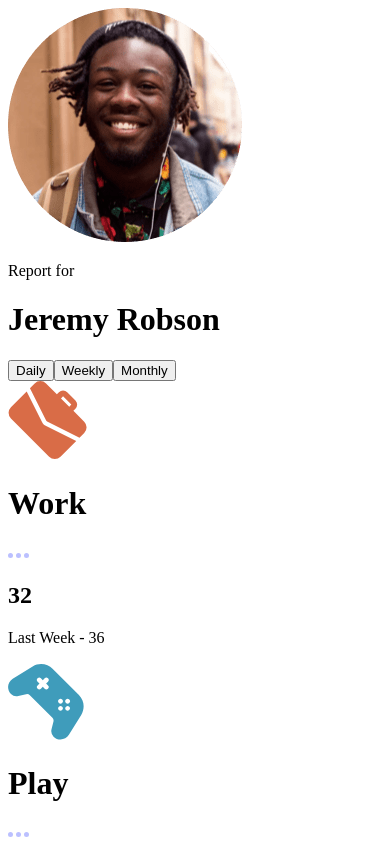
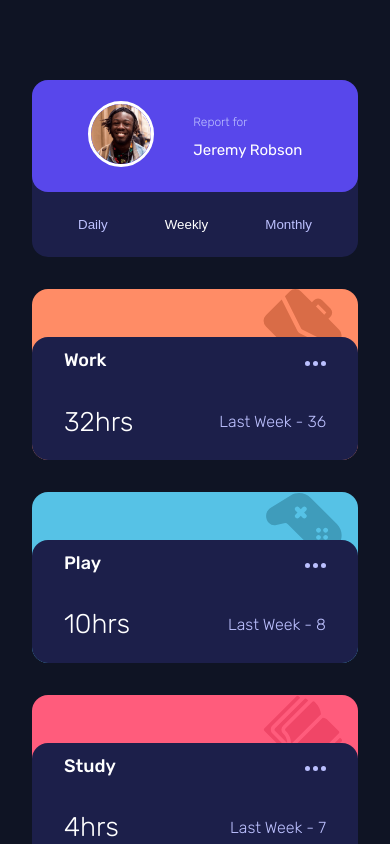
Before and after one commit to yankidogan/time-tracking-dashboard, a React (Create React App) app: page / in a window 390 px wide. Shown: the top 844 px of the page. Built offline with nearby package versions, Linux system fonts and the light colour scheme.

Commit message:
added styles for the mobile view

```diff
--- a/src/App.js
+++ b/src/App.js
@@ -1,5 +1,6 @@
 import data from './data/data';
-import {useState} from 'react';
+import { useState } from 'react';
+import './styles/main.css';
 import ReportSection from './components/ReportSection';
 import DashboardElement from './components/DashboardElement';
 
@@ -8,9 +9,9 @@ function App() {
   const [timeframe, setTimeframe] = useState('weekly');
 
   let previousText = '';
-  switch(timeframe){
+  switch (timeframe) {
     case 'daily':
-      previousText = 'Last Day'
+      previousText = 'Yesterday'
       break;
     case 'monthly':
       previousText = 'Last Month'
@@ -21,7 +22,7 @@ function App() {
   }
 
   const filteredData = data.map(d => {
-    return({
+    return ({
       title: d.title,
       previous_text: previousText,
       current: d.timeframes[timeframe].current,
@@ -29,14 +30,14 @@ function App() {
     })
   });
 
-return(
-  <div className='main-container'>
-    <ReportSection setTimeframe={setTimeframe} />
-    {filteredData.map((f, i) =>
-      <DashboardElement key={i} elementData={f}/>
-    )}
-  </div>
-);
+  return (
+    <div className='main-container'>
+      <ReportSection timeframe={timeframe} setTimeframe={setTimeframe} />
+      {filteredData.map((f, i) =>
+        <DashboardElement key={i} elementData={f} />
+      )}
+    </div>
+  );
 
 }
 
--- a/src/components/DashboardElement.js
+++ b/src/components/DashboardElement.js
@@ -6,12 +6,12 @@ import socialIcon from '../images/icon-social.svg';
 import studyIcon from '../images/icon-study.svg';
 import workIcon from '../images/icon-work.svg';
 
-const DashboardElement = ({elementData}) => {
+const DashboardElement = ({ elementData }) => {
 
     let iconToUse = workIcon;
     let classToUse = 'work-element';
 
-    switch(elementData.title){
+    switch (elementData.title) {
         case 'Exercise':
             iconToUse = exerciseIcon
             classToUse = 'exercise-element'
@@ -37,9 +37,8 @@ const DashboardElement = ({elementData}) => {
             classToUse = 'work-element';
     }
 
-
     return (
-        <div className={classToUse}>
+        <div className={`element ${classToUse}`}>
             <div className="element-header">
                 <img src={iconToUse} alt="" />
             </div>
@@ -54,7 +53,7 @@ const DashboardElement = ({elementData}) => {
                 </div>
                 <div className="row">
                     <div className="element-time">
-                    <h2>{elementData.current}</h2>
+                        <h2>{`${elementData.current}hrs`}</h2>
                     </div>
                     <div className="element-stats">
                         <p>{`${elementData.previous_text} - ${elementData.previous}`}</p>
--- a/src/components/ReportSection.js
+++ b/src/components/ReportSection.js
@@ -1,5 +1,5 @@
 import jeremyImage from '../images/image-jeremy.png';
-const ReportSection = ({setTimeframe}) => {
+const ReportSection = ({timeframe, setTimeframe}) => {
     return (
         <div className="report-section">
         <div className="container">
@@ -13,9 +13,12 @@ const ReportSection = ({setTimeframe}) => {
                 </div>
             </div>
             <div className="report-filter">
-                <button onClick={() => setTimeframe('daily')}>Daily</button>
-                <button onClick={() => setTimeframe('weekly')}>Weekly</button>
-                <button onClick={() => setTimeframe('monthly')}>Monthly</button>
+                <button className={timeframe==='daily' ? 'selected' : null}
+                        onClick={() => setTimeframe('daily')}>Daily</button>
+                <button className={timeframe==='weekly' ? 'selected' : null}
+                        onClick={() => setTimeframe('weekly')}>Weekly</button>
+                <button className={timeframe==='monthly' ? 'selected' : null}
+                        onClick={() => setTimeframe('monthly')}>Monthly</button>
             </div>
         </div>
     </div>
--- /dev/null
+++ b/src/styles/main.css
@@ -0,0 +1,164 @@
+@import url("https://fonts.googleapis.com/css2?family=Rubik:wght@300;400;500&display=swap");
+body {
+  background: #0f1424;
+  margin: 5em 2em;
+  font-family: 'Rubik';
+  text-align: center;
+}
+
+.report-section .container {
+  display: -webkit-box;
+  display: -ms-flexbox;
+  display: flex;
+  -webkit-box-orient: vertical;
+  -webkit-box-direction: normal;
+      -ms-flex-direction: column;
+          flex-direction: column;
+  background: #1c1f4a;
+  border-radius: 1em;
+}
+
+.report-section .container .report-info {
+  display: -webkit-box;
+  display: -ms-flexbox;
+  display: flex;
+  -webkit-box-pack: space-evenly;
+      -ms-flex-pack: space-evenly;
+          justify-content: space-evenly;
+  -webkit-box-align: center;
+      -ms-flex-align: center;
+          align-items: center;
+  padding: 1em 1em;
+  background: #5847eb;
+  border-radius: 1em;
+  height: 5em;
+}
+
+.report-section .container .report-info .report-image img {
+  width: 60px;
+  border: solid 3px white;
+  border-radius: 50%;
+}
+
+.report-section .container .report-info .report-details {
+  text-align: left;
+}
+
+.report-section .container .report-info .report-details p {
+  font-size: 12px;
+  font-weight: 300;
+  color: #bdc1ff;
+}
+
+.report-section .container .report-info .report-details h1 {
+  font-size: 15px;
+  font-weight: 400;
+  color: white;
+}
+
+.report-section .container .report-filter {
+  display: -webkit-box;
+  display: -ms-flexbox;
+  display: flex;
+  -webkit-box-pack: justify;
+      -ms-flex-pack: justify;
+          justify-content: space-between;
+  padding: 1.5em 2.5em;
+}
+
+.report-section .container .report-filter button {
+  background: none;
+  border: none;
+  color: #bdc1ff;
+  font-weight: 300;
+}
+
+.report-section .container .report-filter button:hover {
+  color: white;
+  cursor: pointer;
+}
+
+.report-section .container .report-filter .selected {
+  color: white;
+}
+
+.element {
+  border-radius: 1em;
+  margin-top: 2em;
+}
+
+.element-header {
+  height: 3em;
+  overflow: hidden;
+  text-align: right;
+  padding: 0 1em;
+}
+
+.element-body {
+  background: #1c1f4a;
+  border-radius: 1em;
+  color: white;
+}
+
+.element-body:hover {
+  background: #6f76c8;
+  cursor: pointer;
+}
+
+.element-body .row {
+  display: -webkit-box;
+  display: -ms-flexbox;
+  display: flex;
+  -webkit-box-pack: justify;
+      -ms-flex-pack: justify;
+          justify-content: space-between;
+  -webkit-box-align: center;
+      -ms-flex-align: center;
+          align-items: center;
+  padding: 0 2em;
+}
+
+.element-body h1 {
+  font-size: 18px;
+  font-weight: 500;
+}
+
+.element-body h2 {
+  font-weight: 300;
+  font-size: 27px;
+}
+
+.element-body p {
+  font-weight: 300;
+  color: #bdc1ff;
+}
+
+.element-body img:hover {
+  cursor: pointer;
+  color: white;
+}
+
+.work-element {
+  background: #ff8c66;
+}
+
+.play-element {
+  background: #56c2e6;
+}
+
+.study-element {
+  background: #ff5c7c;
+}
+
+.exercise-element {
+  background: #4acf81;
+}
+
+.social-element {
+  background: #7536d3;
+}
+
+.self-care-element {
+  background: #f1c65b;
+}
+/*# sourceMappingURL=main.css.map */
--- /dev/null
+++ b/src/styles/main.scss
@@ -0,0 +1,126 @@
+@import url("https://fonts.googleapis.com/css2?family=Rubik:wght@300;400;500&display=swap");
+
+body {
+    background: hsl(226, 43%, 10%);
+    margin: 5em 2em;
+    font-family: "Rubik";
+    text-align: center;
+}
+
+.report-section {
+    .container {
+        display: flex;
+        flex-direction: column;
+        background: hsl(235, 46%, 20%);
+        border-radius: 1em;
+        .report-info {
+            display: flex;
+            justify-content: space-evenly;
+            align-items: center;
+            padding: 1em 1em;
+            background: hsl(246, 80%, 60%);
+            border-radius: 1em;
+            height: 5em;
+            .report-image {
+                img {
+                    width: 60px;
+                    border: solid 3px white;
+                    border-radius: 50%;
+                }
+            }
+            .report-details {
+                text-align: left;
+                p {
+                    font-size: 12px;
+                    font-weight: 300;
+                    color: hsl(236, 100%, 87%);
+                }
+                h1 {
+                    font-size: 15px;
+                    font-weight: 400;
+                    color: white;
+                }
+            }
+        }
+        .report-filter {
+            display: flex;
+            justify-content: space-between;
+            padding: 1.5em 2.5em;
+            button {
+                background: none;
+                border: none;
+                color: hsl(236, 100%, 87%);
+                font-weight: 300;
+                &:hover {
+                    color: white;
+                    cursor: pointer;
+                }
+            }
+            .selected {
+                color: white;
+            }
+        }
+    }
+}
+
+.element {
+    border-radius: 1em;
+    margin-top: 2em;
+}
+.element-header {
+    height: 3em;
+    overflow: hidden;
+    text-align: right;
+    padding: 0 1em;
+}
+.element-body {
+    background: hsl(235, 46%, 20%);
+    border-radius: 1em;
+    color: white;
+    &:hover {
+        background: hsl(235, 45%, 61%);
+        cursor: pointer;
+    }
+    .row {
+        display: flex;
+        justify-content: space-between;
+        align-items: center;
+        padding: 0 2em;
+    }
+    h1 {
+        font-size: 18px;
+        font-weight: 500;
+    }
+    h2 {
+        font-weight: 300;
+        font-size: 27px;
+    }
+    p {
+        font-weight: 300;
+        color: hsl(236, 100%, 87%);
+    }
+    img {
+        &:hover {
+            cursor: pointer;
+            color: white;
+        }
+    }
+}
+.work-element {
+    background: hsl(15, 100%, 70%);
+}
+.play-element {
+    background: hsl(195, 74%, 62%);
+}
+.study-element {
+    background: hsl(348, 100%, 68%);
+}
+.exercise-element {
+    background: hsl(145, 58%, 55%);
+}
+.social-element {
+    background: hsl(264, 64%, 52%);
+}
+.self-care-element {
+    background: hsl(43, 84%, 65%);
+}
```
Also changed, not shown: src/index.js (line endings or trailing spaces), 1 other file (tests, documents, lock files or other folders). Lines whose indentation alone changed are shown as unchanged.
